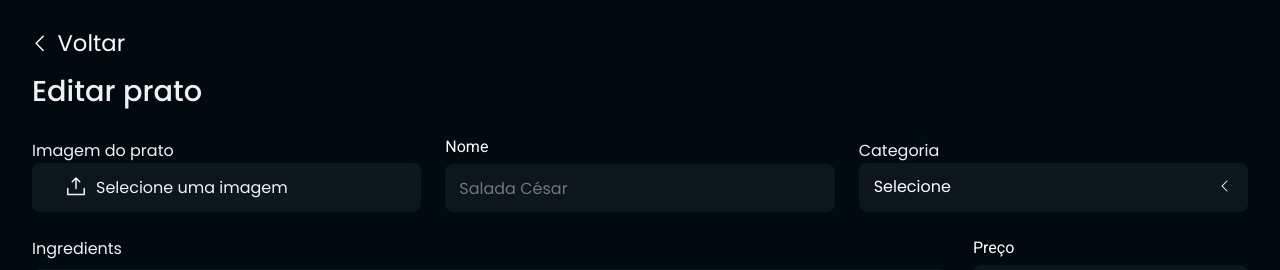
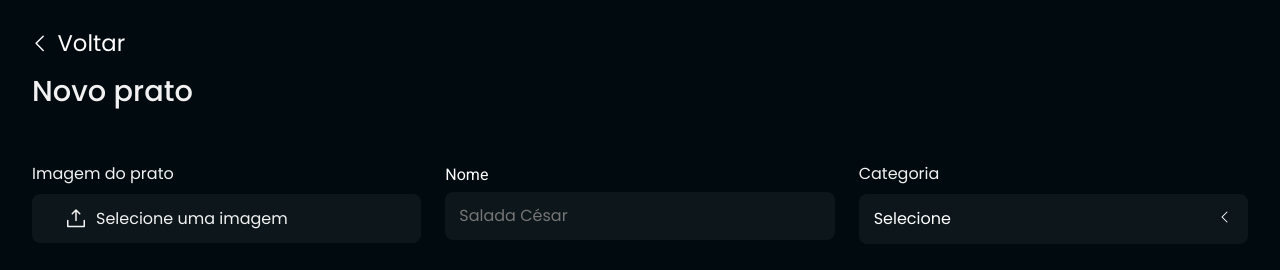
Before and after one commit to gabrielSantos1101/Front-foodExplorer, a React (Vite) app: page /new in a window 1280 px wide. Shown: the part 123-393 px from the top of the page. Built offline with nearby package versions, Linux system fonts and the light colour scheme.

Commit message:
feat: add image preview

```diff
--- a/src/pages/NewDish/index.jsx
+++ b/src/pages/NewDish/index.jsx
@@ -21,7 +21,15 @@ export function NewDish() {
   const [price, setPrice] = useState('')
   const [name, setName] = useState('')
   const [image, setImage] = useState('')
+  const [imagePreview, setImagePreview] = useState([])
   const [ingredients, setIngredients] = useState([])
+
+  function changeImage(image) {
+    const previewURL = URL.createObjectURL(image)
+
+    setImagePreview(previewURL)
+    setImage(image)
+  }
 
   function handleAddIngredient(newIngredient) {
     if (ingredients.includes(newIngredient)) {
@@ -50,7 +58,10 @@ export function NewDish() {
         className="back"
       />
       <form>
-        <h1>Editar prato</h1>
+        <h1>Novo prato</h1>
+        <div className="preview">
+          {imagePreview.length > 0 && <img src={imagePreview} alt="" />}
+        </div>
         <fieldset className="wrap">
           <label htmlFor="image">
             Imagem do prato
@@ -59,7 +70,9 @@ export function NewDish() {
               <input
                 id="image"
                 type="file"
-                onChange={(e) => setImage(e.target.files[0])}
+                onChange={(e) => {
+                  changeImage(e.target.files[0])
+                }}
                 required
               />
             </div>
--- a/src/pages/NewDish/styles.js
+++ b/src/pages/NewDish/styles.js
@@ -20,6 +20,21 @@ export const Wrapper = styled.div`
 
     & h1 {
       font-size: 1.8rem;
+    }
+
+    & .preview {
+      display: grid;
+      place-items: center;
+
+      pointer-events: none;
+      background: none;
+
+      & img {
+        width: 12.5rem;
+        height: 12.5rem;
+        object-fit: cover;
+        border-radius: 99999px;
+      }
     }
 
     & label input,
@@ -47,6 +62,7 @@ export const Wrapper = styled.div`
           display: flex;
           align-items: center;
           gap: 0.5rem;
+          margin-top: 0.5rem;
 
           font-size: 1rem;
           padding: 12px 2rem;
@@ -73,6 +89,7 @@ export const Wrapper = styled.div`
 
       & .select {
         display: flex;
+        gap: 0.5rem;
         flex-direction: column;
       }
 
@@ -88,7 +105,7 @@ export const Wrapper = styled.div`
       & h4 {
         font-size: 1rem;
         font-weight: 400;
-        margin-bottom: 1rem;
+        margin-bottom: 0.5rem;
       }
 
       & section {
@@ -116,18 +133,9 @@ export const Wrapper = styled.div`
 
       & button {
         margin: 0;
-      }
-
-      & button:first-child {
-        background: ${({ theme }) => theme.DARK.D800};
-
         &:hover {
-          background: ${({ theme }) => theme.DARK.D900};
+          background: ${({ theme }) => theme.COLORS.TOMATO_200};
         }
-      }
-
-      & button:last-child:hover {
-        background: ${({ theme }) => theme.COLORS.TOMATO_200};
       }
     }
   }
--- a/src/pages/UpdateDish/index.jsx
+++ b/src/pages/UpdateDish/index.jsx
@@ -1,5 +1,6 @@
 import { CaretLeft, UploadSimple } from '@phosphor-icons/react'
 import { useState } from 'react'
+import { useParams } from 'react-router-dom'
 import { toast } from 'react-toastify'
 import { Add } from '../../components/Add'
 import { Button } from '../../components/Button'
@@ -10,17 +11,26 @@ import { Textarea } from '../../components/Textarea'
 import { Wrapper } from './styles'
 
 export function UpdateDish() {
+  const params = useParams()
   const [description, setDescription] = useState('Maracja batido')
   const [category, setCategory] = useState('Bebida')
   const [price, setPrice] = useState('55')
   const [name, setName] = useState('Suco de maracuja')
   const [image, setImage] = useState('')
+  const [imagePreview, setImagePreview] = useState([])
   const [ingredients, setIngredients] = useState([
     'maracuja',
     'açucar',
     'água',
     'leite',
   ])
+
+  function changeImage(image) {
+    const previewURL = URL.createObjectURL(image)
+
+    setImagePreview(previewURL)
+    setImage(image)
+  }
 
   function handleAddIngredient(newIngredient) {
     if (ingredients.includes(newIngredient)) {
@@ -50,6 +60,9 @@ export function UpdateDish() {
       />
       <form>
         <h1>Editar prato</h1>
+        <div className="preview">
+          {imagePreview.length > 0 && <img src={imagePreview} alt="" />}
+        </div>
         <fieldset className="wrap">
           <label htmlFor="image">
             Imagem do prato
@@ -58,7 +71,9 @@ export function UpdateDish() {
               <input
                 id="image"
                 type="file"
-                onChange={(e) => setImage(e.target.files[0])}
+                onChange={(e) => {
+                  changeImage(e.target.files[0])
+                }}
                 required
               />
             </div>
--- a/src/pages/UpdateDish/styles.js
+++ b/src/pages/UpdateDish/styles.js
@@ -20,6 +20,21 @@ export const Wrapper = styled.div`
 
     & h1 {
       font-size: 1.8rem;
+    }
+
+    & .preview {
+      display: grid;
+      place-items: center;
+
+      pointer-events: none;
+      background: none;
+
+      & img {
+        width: 12.5rem;
+        height: 12.5rem;
+        object-fit: cover;
+        border-radius: 99999px;
+      }
     }
 
     & label input,
```
